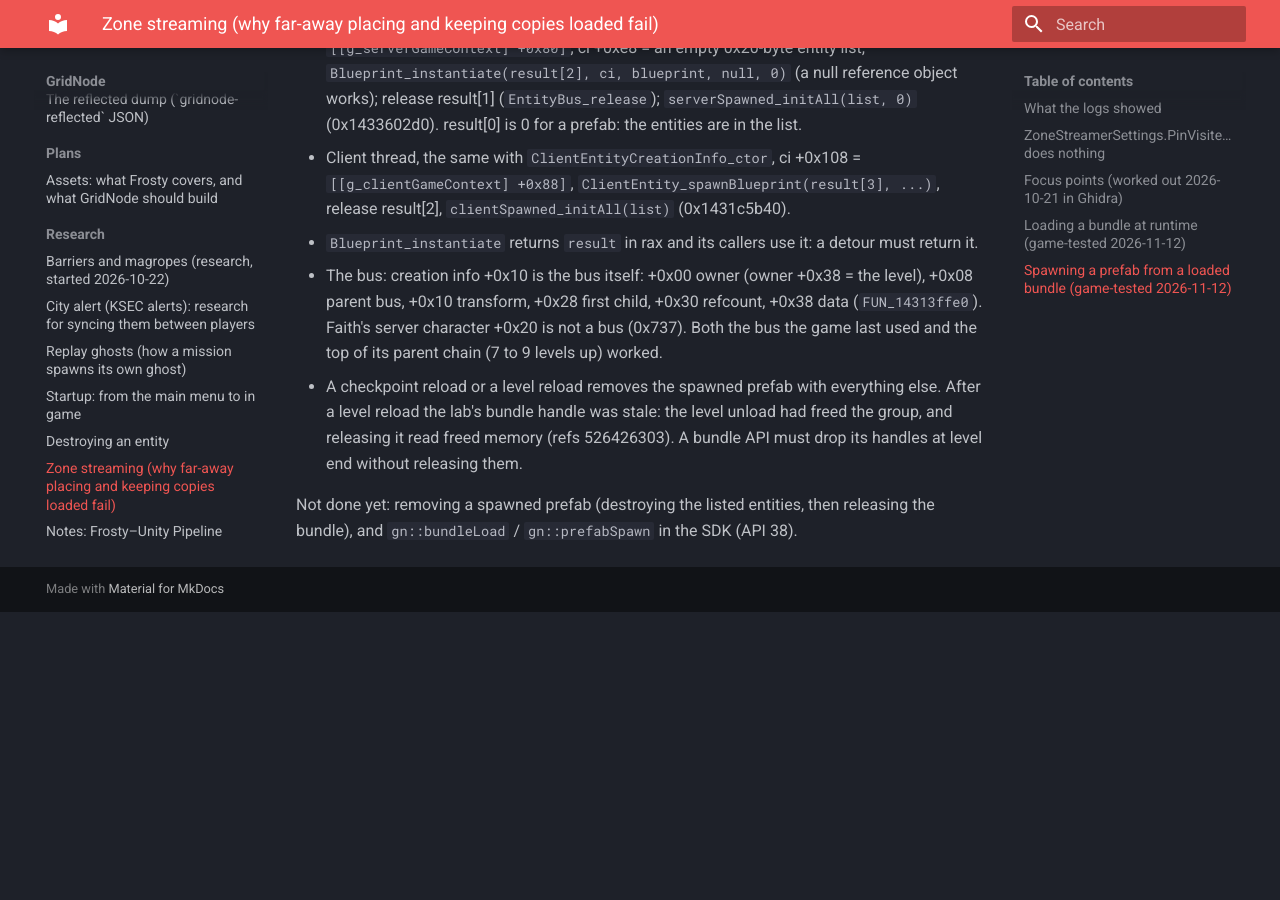
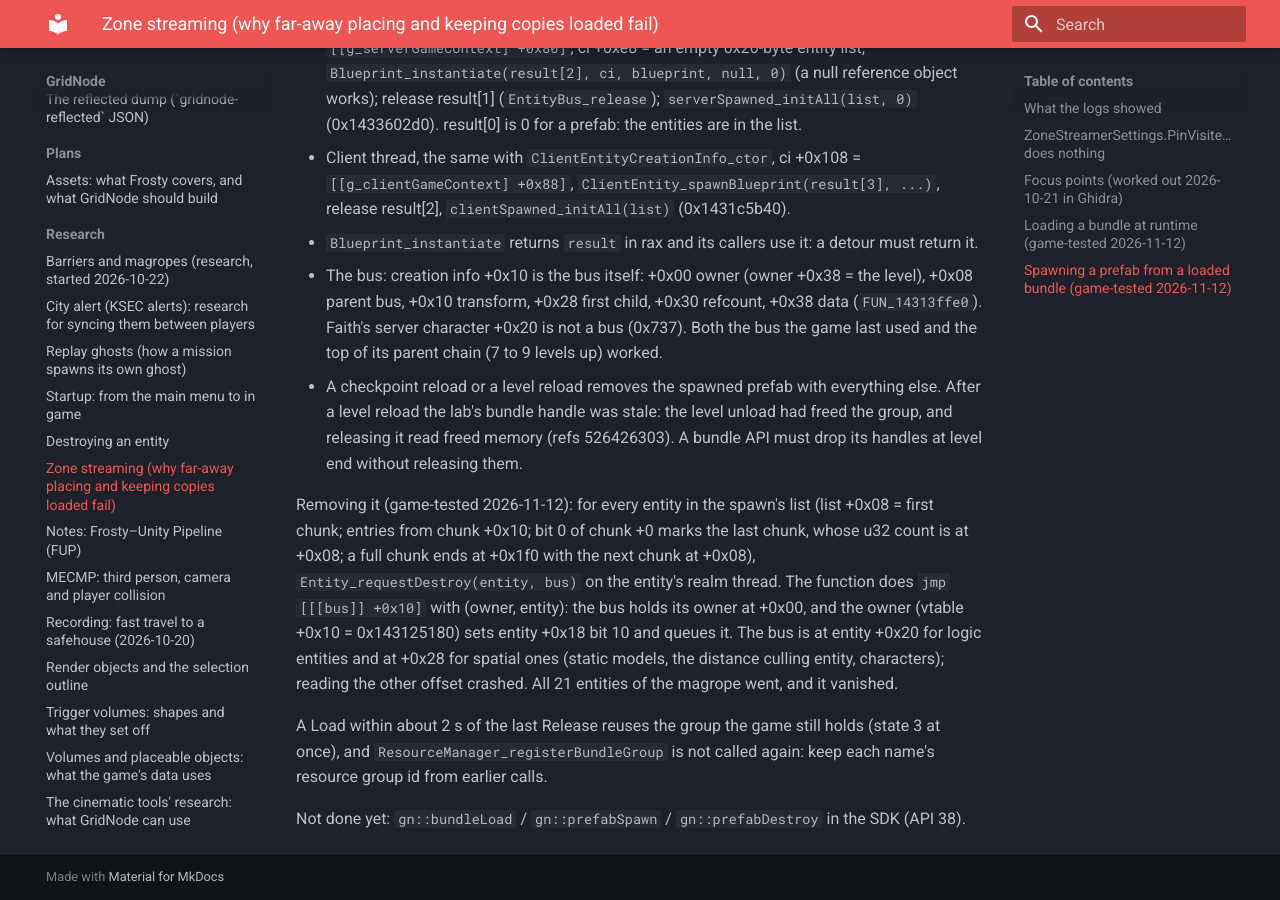
Before and after one commit to CodeNameMeteor/Gridnode, an MkDocs documentation site: the page built from docs/research/zone-streaming.md, in a window 1280 px wide and 900 px high, scrolled down 2756 px. Built offline with MkDocs 1.6.1 and Material for MkDocs 9.7.7, drawn with Linux system fonts in a browser that asks for light colours; before the commit the page ends 3368 px from its top, so only the background shows below that.

Commit message:
Removing a spawned prefab: game-tested
Co-Authored-By: Claude Opus 5.5 <noreply@anthropic.com>
Claude-Session: https://claude.ai/code/session_019UGCLf6Ks3eQC9xMHytTtg

```diff
--- a/docs/research/zone-streaming.md
+++ b/docs/research/zone-streaming.md
@@ -100,5 +100,15 @@ stayed after teleporting away and back.
   lab's bundle handle was stale: the level unload had freed the group, and releasing it read freed memory
   (refs 526426303). A bundle API must drop its handles at level end without releasing them.
 
-Not done yet: removing a spawned prefab (destroying the listed entities, then releasing the bundle), and
-`gn::bundleLoad` / `gn::prefabSpawn` in the SDK (API 38).
+Removing it (game-tested 2026-11-12): for every entity in the spawn's list (list +0x08 = first chunk; entries
+from chunk +0x10; bit 0 of chunk +0 marks the last chunk, whose u32 count is at +0x08; a full chunk ends at +0x1f0
+with the next chunk at +0x08), `Entity_requestDestroy(entity, bus)` on the entity's realm thread. The function
+does `jmp [[[bus]] +0x10]` with (owner, entity): the bus holds its owner at +0x00, and the owner (vtable +0x10 =
+0x143125180) sets entity +0x18 bit 10 and queues it. The bus is at entity +0x20 for logic entities and at +0x28
+for spatial ones (static models, the distance culling entity, characters); reading the other offset crashed. All
+21 entities of the magrope went, and it vanished.
+
+A Load within about 2 s of the last Release reuses the group the game still holds (state 3 at once), and
+`ResourceManager_registerBundleGroup` is not called again: keep each name's resource group id from earlier calls.
+
+Not done yet: `gn::bundleLoad` / `gn::prefabSpawn` / `gn::prefabDestroy` in the SDK (API 38).
```
Also changed, not shown: docs/progress.md (+3 -2 lines).
